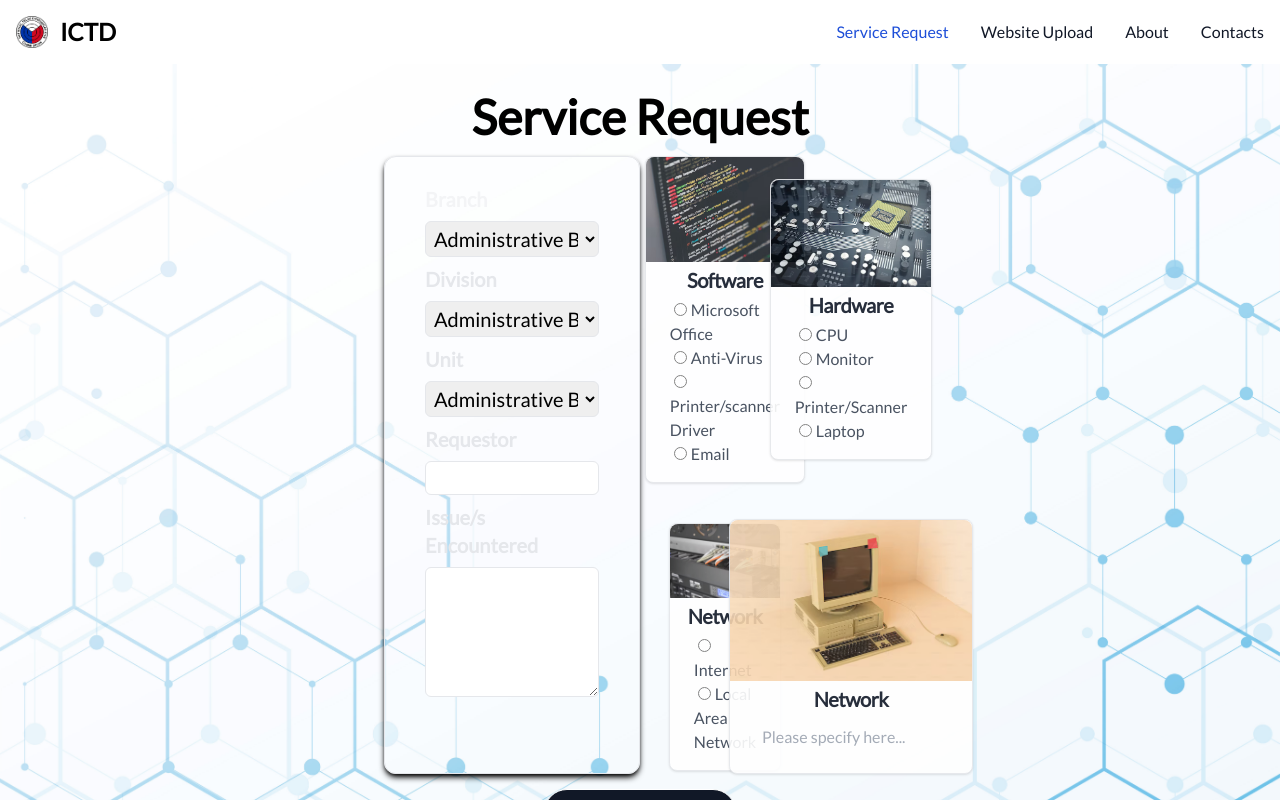
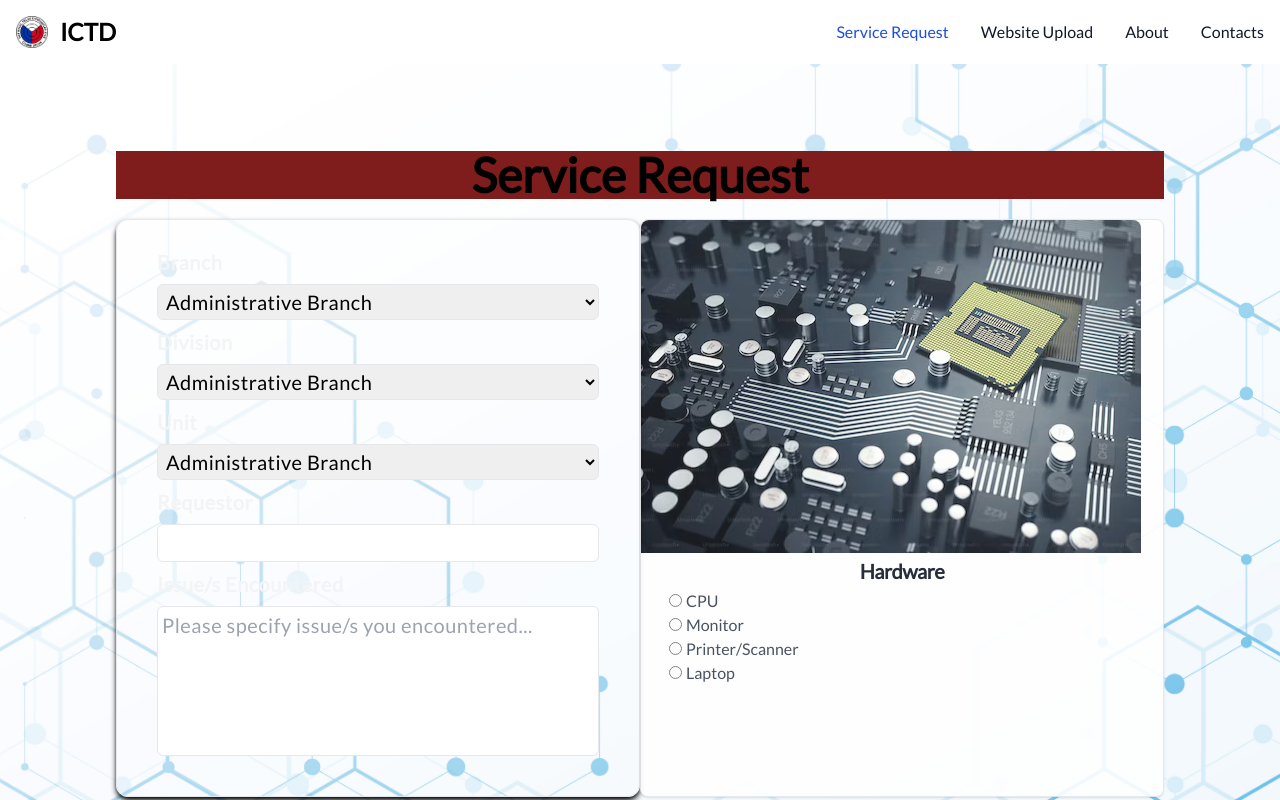
Before and after one commit to WilbertRayos/ICTD_Services, a React (Vite) app: page / in a window 1280 px wide. Shown: the top 800 px of the page. Built offline with nearby package versions, Linux system fonts and the light colour scheme.

Commit message:
Few fixes of Service Request page

```diff
--- a/src/ServiceRequest.jsx
+++ b/src/ServiceRequest.jsx
@@ -1,9 +1,103 @@
 const ServiceRequest = () => {
     return (
         <div className="min-w-full min-h-screen grid place-items-center bg-[url('../public/sr_bg.jpg')] bg-center bg-no-repeat bg-cover">
-            <div className="mt-auto">
-                <h1 className="font-bold text-5xl">Service Request</h1>
+            <div className="grid md:grid-cols-2">
+                <div className="col-span-2 bg-red-900 text-center my-5">
+                    <h1 className="font-bold text-5xl">Service Request</h1>
+                </div>
+                <div className="col-span-2 md:col-span-1 dark:bg-gray-900 border border-gray-200 rounded-xl shadow-black shadow-md p-5">
+                    <div className="flex flex-col px-5">
+                         <label for="" className="font-semibold text-xl text-gray-100 tracking-wide py-2">Branch</label>
+                         <select className="text-xl border border-gray-200 rounded-md p-1 tracking-wide">
+                             <option value="ab">Administrative Branch</option>
+                             <option value="pfmb">Planning, Finance, and Management Branch</option>
+                         </select>
+                    </div>
+                    <div className="flex flex-col px-5">
+                         <label for="" className="font-semibold text-xl text-gray-100 tracking-wide py-2">Division</label>
+                         <select className="text-xl border border-gray-200 rounded-md p-1 tracking-wide">
+                             <option value="ab">Administrative Branch</option>
+                             <option value="pfmb">Planning, Finance, and Management Branch</option>
+                         </select>
+                    </div>
+                    <div className="flex flex-col px-5">
+                         <label for="" className="font-semibold text-xl text-gray-100 tracking-wide py-2">Unit</label>
+                         <select className="text-xl border border-gray-200 rounded-md p-1 tracking-wide">
+                             <option value="ab">Administrative Branch</option>
+                             <option value="pfmb">Planning, Finance, and Management Branch</option>
+                         </select>
+                    </div>
+                    <div className="flex flex-col px-5">
+                        <label for="" className="font-semibold text-xl text-gray-100 tracking-wide py-2">Requestor</label>
+                        <input className="border border-gray-200 rounded-md p-1 text-xl tracking-wide" type="text" name="" id="" />
+                    </div>
+                    <div className="flex flex-col px-5 mb-5">
+                        <label for="" className="font-semibold text-xl text-gray-100 tracking-wide py-2">Issue/s Encountered</label>
+                        <textarea className="border border-gray-200 rounded-md p-1 text-xl tracking-wide resize-none" name="" id="" cols="40" rows="5" placeholder="Please specify issue/s you encountered..."></textarea>
+                    </div>
+                </div>
+                <div className="grid col-span-2 md:col-span-1">
+                    <div className="max-w-full bg-white border border-gray-200 rounded-lg shadow dark:bg-gray-800 dark:border-gray-700 opacity-90 hover:opacity-100 hover:scale-110 transition ease-in-out">
+                        <a href="#">
+                            <img className="rounded-t-lg max-h-fit" src="../public/cards/hardware.png" alt="" />
+                        </a>
+                        <div className="p-1">
+                            <a href="#">
+                                <h5 className="mb-1 text-xl font-bold tracking-tight text-gray-900 dark:text-white text-center">Hardware</h5>
+                            </a>
+                            <p className="mb-3 font-normal text-gray-700 dark:text-gray-400 mx-5">
+                                <div>
+                                    <input type="radio" id="html" name="fav_language" value="HTML" className="mx-1" />
+                                    <label for="html">CPU</label>
+                                </div>
+                                <div>
+                                    <input type="radio" id="html" name="fav_language" value="HTML" className="mx-1" />
+                                    <label for="html">Monitor</label>
+                                </div>
+                                <div>
+                                    <input type="radio" id="html" name="fav_language" value="HTML" className="mx-1" />
+                                    <label for="html">Printer/Scanner</label>
+                                </div>
+                                <div>
+                                    <input type="radio" id="html" name="fav_language" value="HTML" className="mx-1" />
+                                    <label for="html">Laptop</label>
+                                </div>
+                            </p>
+                        </div>
+                    </div>
+                </div>
+                {/* <div className="flex justify-center items-center">
+                    <div className="max-w-fit bg-white border border-gray-200 rounded-lg shadow dark:bg-gray-800 dark:border-gray-700 opacity-90 hover:opacity-100 hover:scale-110 transition ease-in-out">
+                        <a href="#">
+                            <img className="rounded-t-lg max-h-48" src="../public/cards/hardware.png" alt="" />
+                        </a>
+                        <div className="p-1">
+                            <a href="#">
+                                <h5 className="mb-1 text-xl font-bold tracking-tight text-gray-900 dark:text-white text-center">Hardware</h5>
+                            </a>
+                            <p className="mb-3 font-normal text-gray-700 dark:text-gray-400 mx-5">
+                                <div>
+                                    <input type="radio" id="html" name="fav_language" value="HTML" className="mx-1" />
+                                    <label for="html">CPU</label>
+                                </div>
+                                <div>
+                                    <input type="radio" id="html" name="fav_language" value="HTML" className="mx-1" />
+                                    <label for="html">Monitor</label>
+                                </div>
+                                <div>
+                                    <input type="radio" id="html" name="fav_language" value="HTML" className="mx-1" />
+                                    <label for="html">Printer/Scanner</label>
+                                </div>
+                                <div>
+                                    <input type="radio" id="html" name="fav_language" value="HTML" className="mx-1" />
+                                    <label for="html">Laptop</label>
+                                </div>
+                            </p>
+                        </div>
+                    </div>
+                </div> */}
             </div>
+{/*
             <div className="grid grid-cols-1 md:grid-cols-2 mx-auto md:mx-96">
                 <div className="dark:bg-gray-900 border border-gray-200 rounded-xl shadow-black shadow-md">
                     <div className="mt-5 flex flex-col px-10">
@@ -144,7 +238,7 @@ const ServiceRequest = () => {
             </div>
             <div className="mx-auto mb-auto md:mx-96">
                 <button className="bg-gray-900 text-gray-200 text-xl font-bold font border border-white rounded-full px-16 py-2 hover:bg-blue-900">Submit</button>
-            </div>
+            </div> */}
         </div>
 
      );
```
